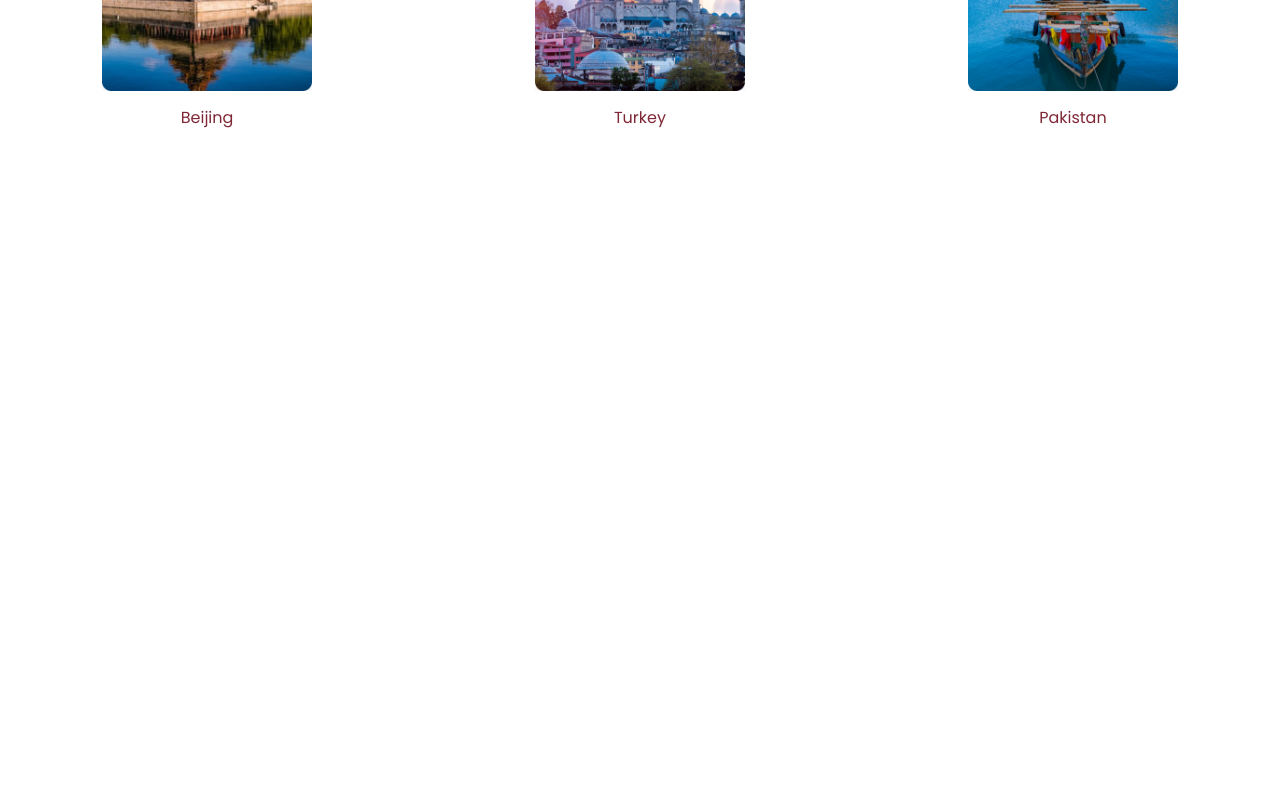
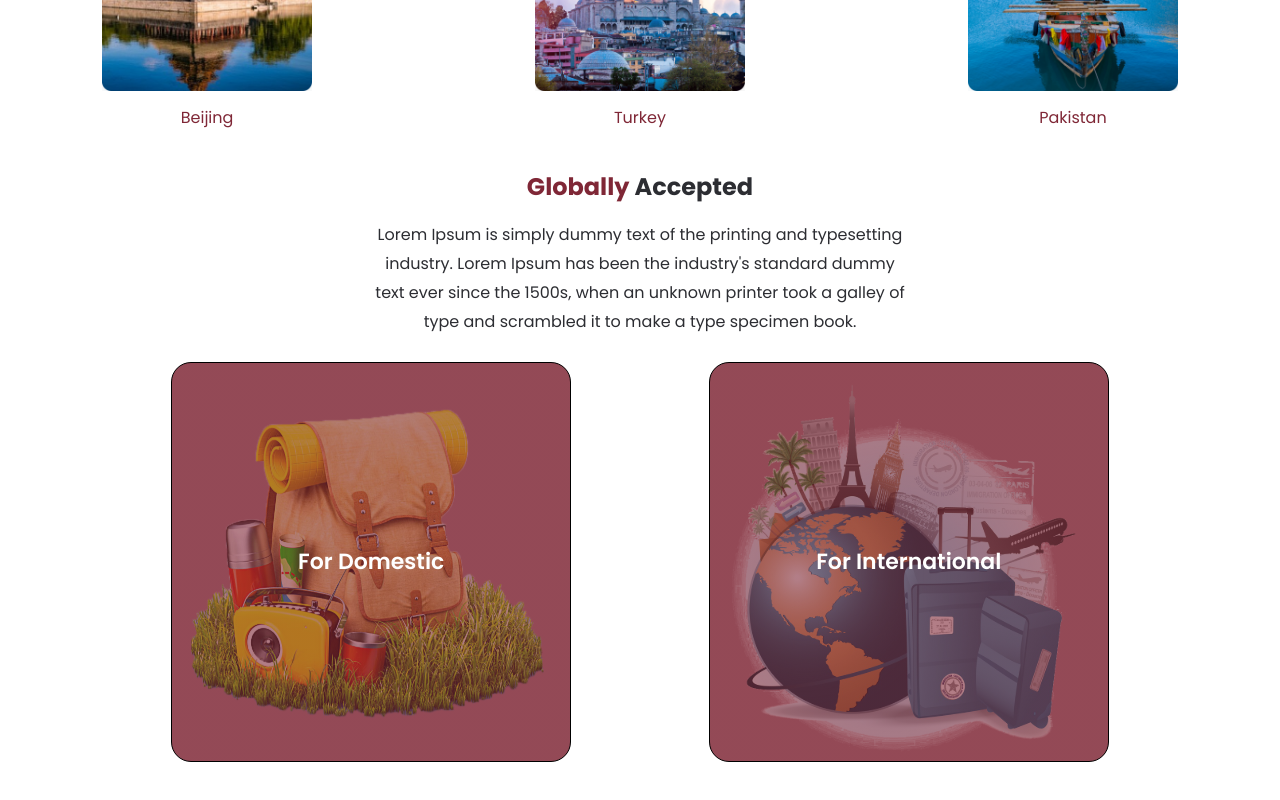
Before and after one commit to Liseeeenok/Travel-Agency, a Vue app: page / in a window 1280 px wide. Shown: the part 940-1740 px from the top of the page. Before the commit the page ends 1180 px from the top, so only its background shows below. Built offline with nearby package versions, Linux system fonts and the light colour scheme.

Commit message:
Added a second card

```diff
--- a/src/App.vue
+++ b/src/App.vue
@@ -3,6 +3,7 @@
         <navbar/>
         <main-intro/>
         <card-tour/>
+        <card-accepted/>
     </div>
 </template>
 
@@ -10,9 +11,10 @@
 import Navbar from "@/components/Navbar.vue";
 import MainIntro from "@/components/MainIntro.vue";
 import CardTour from "./components/CardTour.vue";
+import CardAccepted from "./components/CardAccepted.vue";
 
 export default {
-    components: { Navbar, MainIntro, CardTour }
+    components: { Navbar, MainIntro, CardTour, CardAccepted }
 }
 </script>
 
--- /dev/null
+++ b/src/components/CardAccepted.vue
@@ -0,0 +1,93 @@
+<template>
+    <div class="container">
+        <div class="card__accepted">
+            <div class="card__title">Globally <span style="color: #2C2D32;">Accepted</span></div>
+            <div class="card__body">Lorem Ipsum is simply dummy text of the printing and typesetting industry. Lorem Ipsum has been the industry's standard dummy text ever since the 1500s, when an unknown printer took a galley of type and scrambled it to make a type specimen book.</div>
+            <div class="card__slider">
+                <div class="card__domestic">
+                    <div class="card__text">For Domestic</div>
+                </div>
+                <div class="card__inter">
+                    <div class="card__text">For International</div>
+                </div>
+            </div>
+        </div>
+    </div>
+</template>
+
+<script>
+export default {
+
+}
+</script>
+
+<style scoped>
+.container {
+    width: 100%;
+    padding: 2vw 8vw 0;
+}
+.card__accepted {
+    max-width: 1900px;
+    margin: auto;
+}
+.card__title {
+    text-align: center;
+    font-family: 'Poppins';
+    font-style: normal;
+    font-weight: 700;
+    font-size: 24px;
+    line-height: 180%;
+    color: #7F2736;
+}
+.card__body {
+    margin: 1vw auto 2vw;
+    width: 50%;
+    font-family: 'Poppins';
+    font-style: normal;
+    font-weight: 400;
+    font-size: 16px;
+    line-height: 180%;
+    text-align: center;
+    color: #2C2D32;
+}
+.card__slider {
+    display: flex;
+    justify-content: space-around;
+    flex-wrap: wrap;
+    align-items: center;
+    margin-bottom: 100px;
+}
+.card__domestic {
+    background-image: linear-gradient(to top, rgba(127, 39, 54, 0.6), rgba(127, 39, 54, 0.6)), url(@/image/AcceptedImage1.svg);
+    align-items: center;
+    background-size: 100% 400px;
+    display: flex;
+    justify-content: center;
+    height: 400px;
+    width: 400px;
+    border: 1px solid #000000;
+    background-color: rgb(127, 39, 54, 0.6);
+    border-radius: 20px;
+}
+.card__text {
+    font-family: 'Poppins';
+    font-style: normal;
+    font-weight: 600;
+    font-size: 22px;
+    line-height: 40px;
+    text-align: center;
+    color: white;
+}
+.card__inter{
+    background-image: linear-gradient(to top, rgba(127, 39, 54, 0.6), rgba(127, 39, 54, 0.6)), url(@/image/AcceptedImage2.svg);
+    align-items: center;
+    background-size: 100% 400px;
+    display: flex;
+    justify-content: center;
+    height: 400px;
+    width: 400px;
+    border: 1px solid #000000;
+    background-color: rgb(127, 39, 54, 0.6);
+    border-radius: 20px;
+}
+</style>
--- a/src/components/CardTour.vue
+++ b/src/components/CardTour.vue
@@ -27,7 +27,7 @@ export default {
 }
 </script>
 
-<style>
+<style scoped>
 .container {
     width: 100%;
     padding: 2vw 8vw 0;
@@ -61,7 +61,6 @@ export default {
     justify-content: space-between;
     flex-wrap: wrap;
     align-items: center;
-    margin-bottom: 100px;
 }
 .image__tour {
     height: 200px;
```
Also changed, not shown: src/image/AcceptedImage1.svg (added), src/image/AcceptedImage2.svg (added), 9 other files (tests, documents, lock files or other folders).
